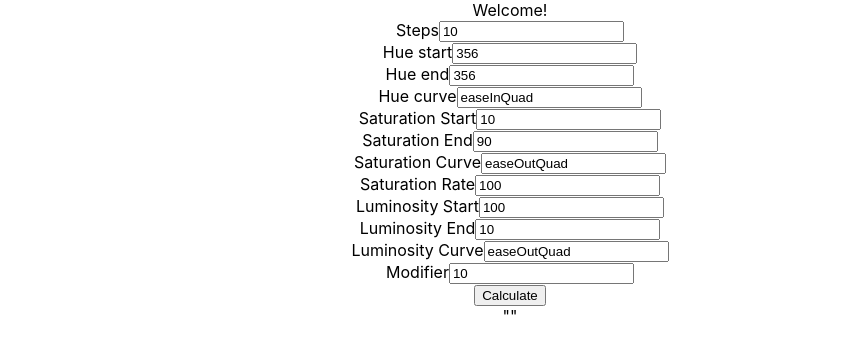
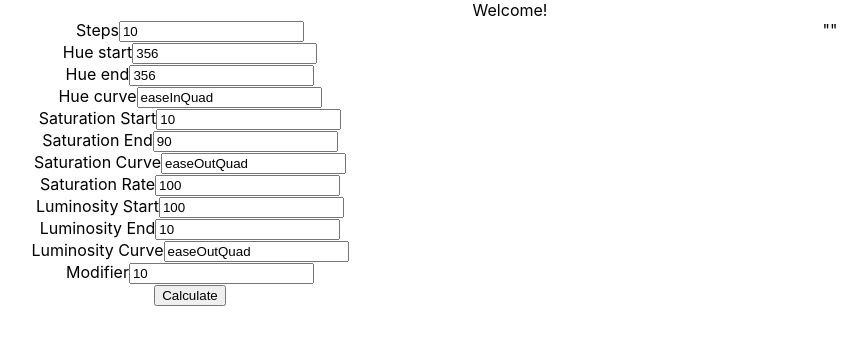
Before and after one commit to ShreyanGoswami/contrast-calc, a React (Create React App) app: page / in a window 1280 px wide. Shown: the top 354 px of the page, without its empty margins (130-997 px from the left). Built offline with nearby package versions, Linux system fonts and the light colour scheme.

Commit message:
Split the result and input into horizontal views

```diff
--- a/src/components/InputComponent.jsx
+++ b/src/components/InputComponent.jsx
@@ -2,6 +2,7 @@ import React, { Component } from 'react'
 import ParameterInput from './ParameterInput'
 import * as generate from '../business/generate.js'
 import OutputComponent from './OutputComponent'
+import '../styles/horizontal-container.css'
 
 export class InputComponent extends Component {
 
@@ -82,12 +83,14 @@ export class InputComponent extends Component {
         { id: 12, 'name': 'modifier', label: "Modifier",changeEvent: this.modifierChanged }]
         const inputFieldsToRender = inputParameters.map(spec => <ParameterInput key={spec.id} name={spec.label} value={this.state[spec.name]} change={spec.changeEvent}></ParameterInput>)
         return (
-            <div>
+            <div class="container">
+                <div class="container-item">
                 <form onSubmit = {this.handleSubmit}>
                     {inputFieldsToRender}
                     <button type="submit">Calculate</button>
                 </form>
-                <OutputComponent value={JSON.stringify(this.state.outputVal)}></OutputComponent>
+                </div>
+                <div  class="container-item"><OutputComponent value={JSON.stringify(this.state.outputVal)}></OutputComponent></div>
             </div>
         )
     }
--- /dev/null
+++ b/src/styles/horizontal-container.css
@@ -0,0 +1,11 @@
+.container {
+    display:flex;
+    flex-direction:row;
+    justify-content: space-between;
+    align-items: flex-start;
+
+}
+
+.container-item{
+    flex: 1 1 0px
+}
```
